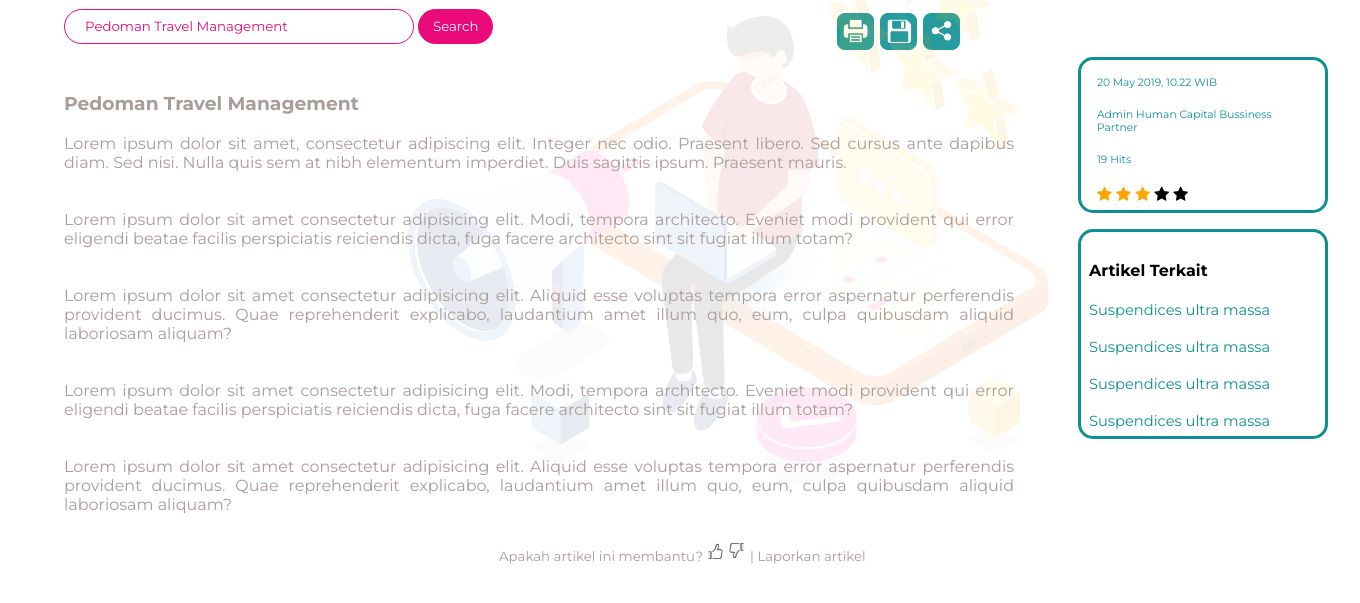
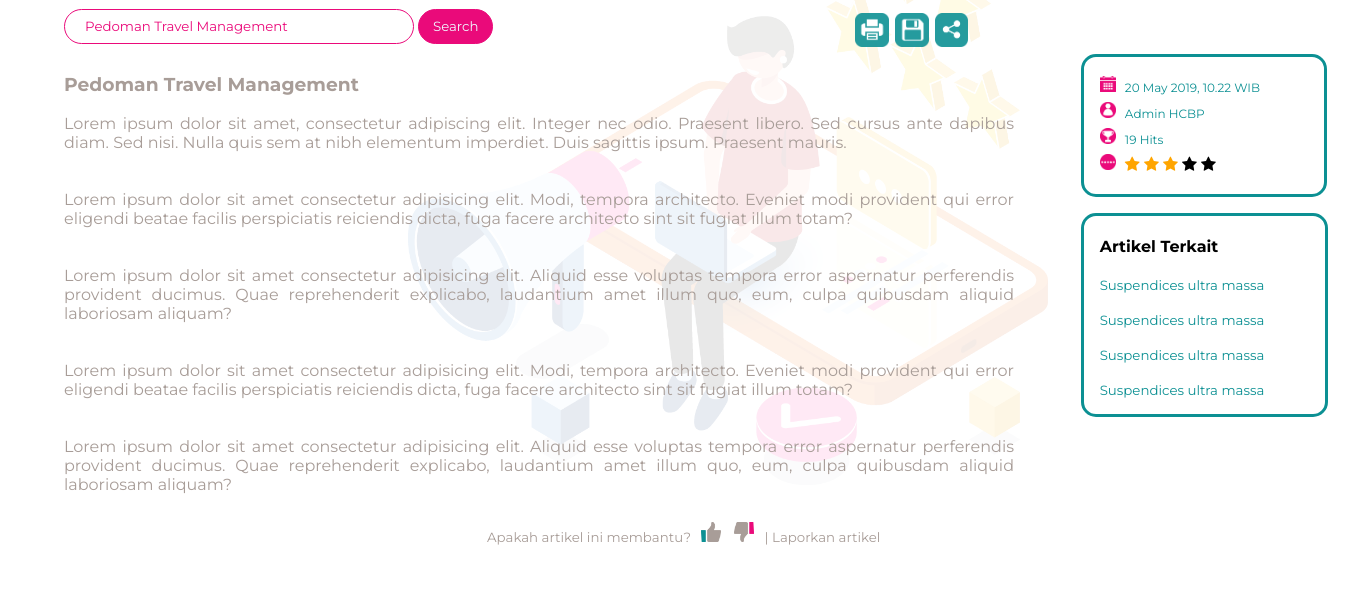
Before and after one commit to firafakhira/telkom_kp, a Django app: page /content/ in a window 1360 px wide. Shown: the part 155-758 px from the top of the page. Run offline with Django 3.2, Linux system fonts and the light colour scheme.

Commit message:
Print javascript

```diff
--- a/hr_wiki/static/hr_wiki/css/content.css
+++ b/hr_wiki/static/hr_wiki/css/content.css
@@ -10,13 +10,20 @@
     display: flex;
     align-items: center;
     padding-top: 10px;
+    position: relative;
+    z-index: 1;
 }
 
 .tombol a img {
-    width: 2.3em;
-    height: 2.3em;
+    width: 2.1em;
+    height: 2.1em;
     margin: 3px;
-  }
+}
+
+.tombol button img {
+    width: 2.5em;
+    height: 2.5em;
+}
 .inp_search{
     box-sizing: border-box;
     width: 350px;
@@ -47,7 +54,7 @@ p{
     color: #A89D98;
 }
 .content-search{
-    margin : 1em 0 0 4em;
+    margin : 0 0 0 4em;
     position: relative;
     width: 950px;
     text-align: justify;
@@ -87,26 +94,26 @@ body::before{
     margin: 0 2em 1em 2em;
     height: 40%;
     border-radius: 15px;
-    padding: 0.5em;
+    padding: 0 1em 1em 1em;
+    justify-content: space-around;
 }
 
 .artikel p {
     color: #0c9093;
-    font-size: 11pt;
-}
-
-.info_konten p {
-    color: #0c9093;
-    font-size: 8pt;
+    font-size: 10pt;
 }
 
 .info_konten{
+    display: flex;
+    flex-direction: column;
+    justify-content: space-around;
     border-style: solid;
     border-color: #0c9093;
     margin: 0 2em 1em 2em;
-    height: 25%;
+    height: 23%;
     border-radius: 15px;
-    padding: 1em;
+    padding: 1em 2em 1em 1em;
+    width: 12em;
 }
 
 .cek{
@@ -131,10 +138,16 @@ body::before{
 .report img {
     width: 1.5em;
     height: 1.5em;
+    margin: 0 0.5em;
 }
 
 .report img:last-child {
     width: 1.5em;
     height: 1.5em;
-    transform: rotate(180deg);
 }
+
+.info_konten img {
+    width: 1em;
+    height: 1em;
+    margin-right: 5px;
+}
--- a/hr_wiki/templates/hr_wiki/base.html
+++ b/hr_wiki/templates/hr_wiki/base.html
@@ -38,5 +38,6 @@
     {% endblock %}
 
     <script src="{% static 'hr_wiki/js/login.js' %}"></script>
+
 </body>
 </html>
--- a/hr_wiki/templates/hr_wiki/content.html
+++ b/hr_wiki/templates/hr_wiki/content.html
@@ -9,11 +9,12 @@
     </div>
 
     <div class="tombol">
-            <a href=""><img src="{% static 'hr_wiki/img/print.png' %}" alt="tombol"></a>
+            <!-- <button type="button" id="doPrint"><img src="{% static 'hr_wiki/img/print.png' %}" alt="tombol"></button> -->
+            <a href="" id="doPrint"><img src="{% static 'hr_wiki/img/print.png' %}" alt="tombol"></a>
             <a href=""><img src="{% static 'hr_wiki/img/save.png' %}" alt="tombol"></a>
             <a href=""><img src="{% static 'hr_wiki/img/share.png' %}" alt="tombol"></a>
     </div>
-    <div class="content-search">
+    <div class="content-search" id="printDiv">
         <div class="row">
             <h3>Pedoman Travel Management</h3>
             <p> Lorem ipsum dolor sit amet, consectetur adipiscing elit. Integer nec odio. Praesent libero. Sed cursus
@@ -56,19 +57,37 @@
     </div>
 
     <div class="report">
-        <p>Apakah artikel ini membantu? <img src="{% static 'hr_wiki/img/like.png' %}"><img src="{% static 'hr_wiki/img/like.png' %}"> | Laporkan artikel</p>
+        <p>Apakah artikel ini membantu? <img src="{% static 'hr_wiki/img/thumbs up.png' %}"><img src="{% static 'hr_wiki/img/thumbs down.png' %}"> | Laporkan artikel</p>
     </div>
 
     <div class="cek">
         <div class="info_konten">
-            <p>20 May 2019, 10.22 WIB</p><br>
-            <p>Admin Human Capital Bussiness Partner</p><br>
-            <p>19 Hits</p><br>
-            <span class="fa fa-star checked"></span>
-            <span class="fa fa-star checked"></span>
-            <span class="fa fa-star checked"></span>
-            <span class="fa fa-star"></span>
-            <span class="fa fa-star"></span>
+            <div>
+                <img src="{% static 'hr_wiki/img/calendar.png' %}">
+                <span style="color: #0c9093;
+                    font-size: 9pt;">20 May 2019, 10.22 WIB
+                </span>
+            </div>
+            <div>
+                <img src="{% static 'hr_wiki/img/person2.png' %}">
+                <span style="color: #0c9093;
+                    font-size: 9pt;">Admin HCBP
+                </span>
+            </div>
+            <div>
+                <img src="{% static 'hr_wiki/img/trophy.png' %}">
+                <span style="color: #0c9093;
+                    font-size: 9pt;">19 Hits
+                </span>
+            </div>
+            <div>
+                <img src="{% static 'hr_wiki/img/star2.png' %}">
+                <span class="fa fa-star checked"></span>
+                <span class="fa fa-star checked"></span>
+                <span class="fa fa-star checked"></span>
+                <span class="fa fa-star"></span>
+                <span class="fa fa-star"></span>
+            </div>
         </div>
         <div class="artikel">
             <h4>Artikel Terkait</h4>
@@ -79,4 +98,15 @@
         </div>
     </div>
 </div>
+
+<script src="https://code.jquery.com/jquery-3.4.0.min.js" type="text/javascript"></script>
+  <script type="text/javascript">
+  document.getElementById("doPrint").addEventListener("click", function() {
+     var printContents = document.getElementById('printDiv').innerHTML;
+     var originalContents = document.body.innerHTML;
+     document.body.innerHTML = printContents;
+     window.print();
+     document.body.innerHTML = originalContents;
+});
+  </script>
 {% endblock content %}
```
Also changed, not shown: hr_wiki/static/hr_wiki/img/calendar.png (added), hr_wiki/static/hr_wiki/img/person2.png (added), hr_wiki/static/hr_wiki/img/star2.png (added), hr_wiki/static/hr_wiki/img/thumbs down.png (added), hr_wiki/static/hr_wiki/img/thumbs up.png (added), hr_wiki/static/hr_wiki/img/trophy.png (added).
